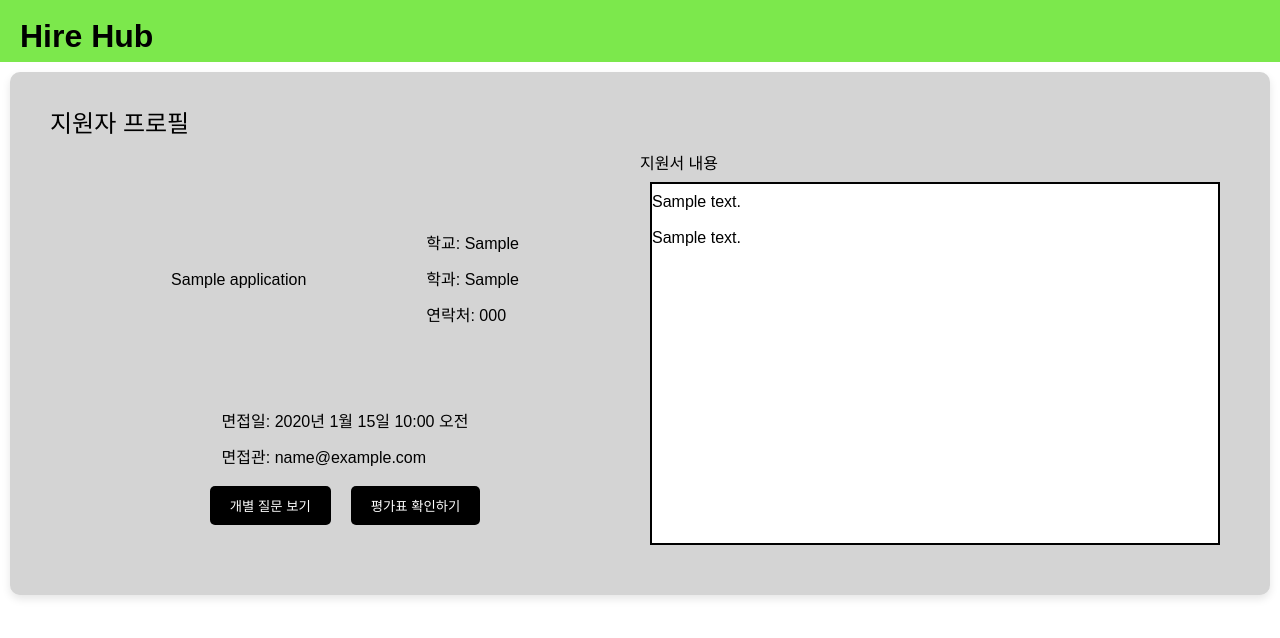
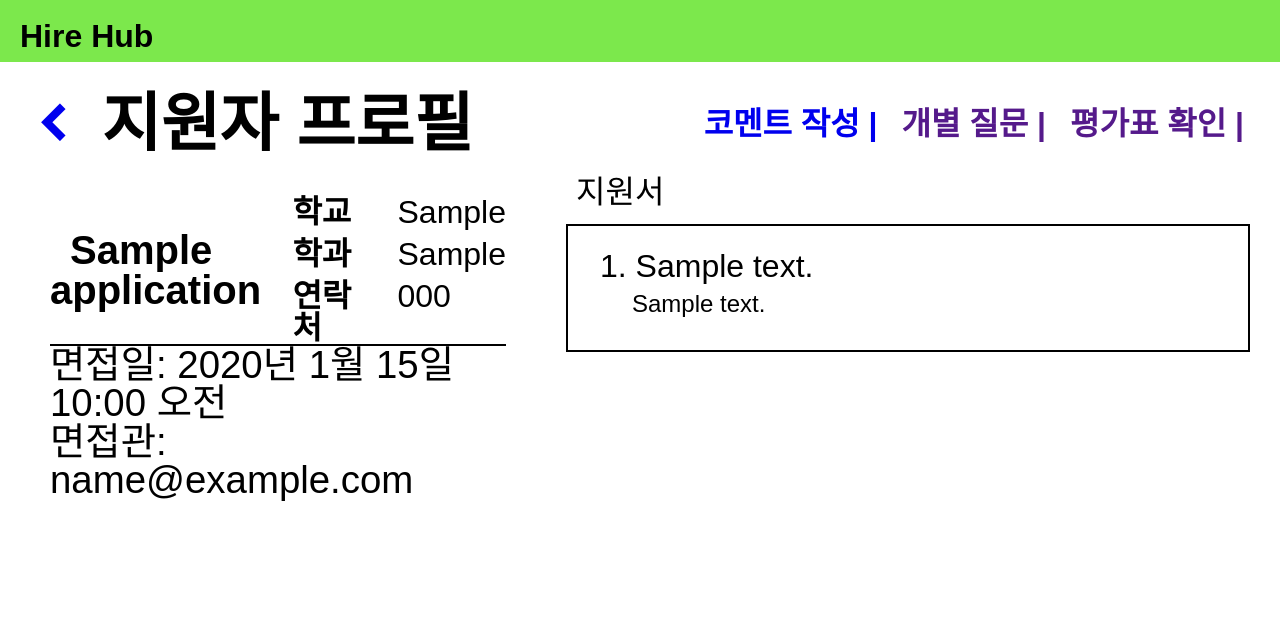
Before and after one commit to yumin22/piro21_HireHub, a Django app: page /applicants/document/profile/1 in a window 1280 px wide. Shown: the top 638 px of the page. Run offline with Django 5.2, Linux system fonts and the light colour scheme; tables that the repository leaves empty hold one stand-in row (values such as "Sample post"); some web fonts are replaced.

Commit message:
코멘트페이지 css까지

```diff
--- a/applicants/urls.py
+++ b/applicants/urls.py
@@ -8,4 +8,5 @@ urlpatterns = [
     path("document", views.document, name="document"),
     path('search_applicant/', views.search_applicant, name='search_applicant'),
     path("document/profile/<int:pk>", views.profile, name='profile'),
+    path("document/profile/<int:pk>/comment/", views.comment, name='comment'),
 ]
--- a/applicants/views.py
+++ b/applicants/views.py
@@ -1,9 +1,9 @@
-from django.shortcuts import render, redirect, get_object_or_404
-from .models import Application, Answer
+from django.shortcuts import render, get_object_or_404, redirect
+from django.http import JsonResponse
+from .models import Application, Answer, Comment
 from accounts.models import Interviewer
-from django.http import JsonResponse
+from .forms import CommentForm
 
-# Create your views here.
 def interview(request):
     applicants = Application.objects.all()
     ctx = {"applicants": applicants}
@@ -13,7 +13,6 @@ def document(request):
     applicants = Application.objects.all()
     ctx = {"applicants": applicants}
     return render(request, "applicant/document.html", ctx)
-
 
 def search_applicant(request):
     search_txt = request.GET.get('search_txt')
@@ -29,3 +28,40 @@ def profile(request, pk):
         'answers': answers,
     }
     return render(request, 'applicant/profile.html', ctx)
+
+def comment(request, pk):
+    applicant = get_object_or_404(Application, pk=pk)
+    answers = Answer.objects.filter(application=applicant)
+    comments = Comment.objects.filter(application=applicant).order_by('created_at')
+    form = CommentForm()
+
+    if request.method == 'POST':
+        interviewer = get_object_or_404(Interviewer, email=request.user.email)  # 인터뷰어 객체 가져오기
+        form = CommentForm(request.POST)
+        if form.is_valid():
+            comment = form.save(commit=False)
+            comment.application = applicant
+            comment.interviewer = interviewer
+            comment.save()
+            if request.headers.get('x-requested-with') == 'XMLHttpRequest':  # AJAX 요청 확인
+                return JsonResponse({
+                    'success': True,
+                    'comment': {
+                        'text': comment.text,
+                        'created_at': comment.created_at.strftime('%Y-%m-%d %H:%M:%S'),
+                        'interviewer': interviewer.email  # 인터뷰어 이메일 반환
+                    }
+                })
+            else:
+                return redirect('applicants:comment', pk=pk)
+        else:
+            if request.headers.get('x-requested-with') == 'XMLHttpRequest':  # AJAX 요청 확인
+                return JsonResponse({'success': False, 'error': 'Invalid form submission', 'form_errors': form.errors.as_json()})
+
+    ctx = {
+        'applicant': applicant,
+        'answers': answers,
+        'comments': comments,
+        'form': form,
+    }
+    return render(request, 'applicant/comments.html', ctx)
--- a/static/css/profile.css
+++ b/static/css/profile.css
@@ -1,113 +1,126 @@
-body {
-    margin: 0;
-    font-family: Arial, sans-serif;
+section {
+    padding: 30px 20px;
+    height: 100%;
+    display: flex;
+    flex-direction: column;
+}
+.profile_header {
+    display: flex;
+    justify-content: space-between;
+    align-items: center;
+    margin-bottom: 20px;
+}
+.profile_logo {
+    font-size: 4rem;
+    font-weight: bold;
+}
+.profile_logo a {
+    text-decoration: none;
+}
+.actions {
+    display: flex;
+    justify-content: space-between;
+    font-size: 2rem;
+    font-weight: bold;
+    gap: 1.5rem;
+    margin-right: 1rem;
+}
+.actions a {
+    text-decoration: none;
 }
 
 .profile_section {
-    background-color: rgb(212, 212, 212);
-    padding: 20px;
-    border-radius: 10px;
-    box-shadow: 0 4px 8px rgba(0,0,0,0.1);
-    margin: 10px;
     display: flex;
-    justify-content: center;
+    /*height: calc(100% - 80px);*/
+    height: 100%;
+    /*padding-bottom: 20px;*/
 }
 
 .profile_container {
-    padding: 20px;
-    flex-direction: row;
-    width: 100%;
-
+    background-color: var(--box-color);
+    border-radius: 10px;
+    width: 40%;
+    height: 100%;
+    margin-right: 20px;
+    padding: 20px 30px;
+    display: flex;
+    flex-direction: column;
+    align-items: center;
 }
 
-.profile_container h2 {
-    font-size: 24px;
-    margin-bottom: 20px;
+.profile_personal {
+    display: flex;
+    align-items: center;
+    text-align: center;
+    height: 50%;
+    width: 100%;
+    border-bottom: 2px solid black;
 }
-
-.profile_container div {
+.profile_name {
+    font-size: 2.5rem;
+    font-weight: bold;
+    width: 40%;
+}
+.profile_detail {
     display: flex;
+    padding-left: 60px;
+    gap: 30px;
+    width: 60%;
 }
-
-
-.profile_details {
+.profile_detail1 {
     display: flex;
     flex-direction: column;
-    justify-content: space-between;
-    margin-bottom: 20px;
-    flex: 1;
+    gap: 10px;
+    font-weight: bold;
+    font-size: 2rem;
+    text-align: start;
 }
-
-.profile_personal{
-    display: flex;
-    flex-direction: row;
-    align-items: center;
-    margin: 10px;
-    justify-content: center;
-
-}
-.profile_personal div{
+.profile_detail2 {
     display: flex;
     flex-direction: column;
-    margin: 60px;
+    gap: 10px;
+    font-size: 2rem;
+    text-align: start;
 }
-
 
 .profile_interview {
     display: flex;
+    flex-direction: column;
     justify-content: center;
-}
-.profile_interview div{
-    flex-direction: column;
-}
-
-
-.profile_personal p, .profile_interview p {
-    margin: 10px 0;
-    font-size: 16px;
-}
-
-.actions {
-    display: flex;
-    justify-content: center;
-}
-
-.actions button {
-    background-color: black;
-    color: white;
-    border: none;
-    padding: 10px 20px;
-    border-radius: 5px;
-    cursor: pointer;
-    margin: 10px;
-}
-
-.actions button:hover {
-    background-color: #444;
+    font-size: 2.4rem;
+    height: 50%;
 }
 
 .application_container{
-    flex: 1;
+    width: 60%;
+    height: 100%;
+    padding: 0 10px;
+}
+.application_container h3 {
+    font-size: 2rem;
+    padding-left: 10px;
+}
+.application_content {
+    height: calc(100% - 3rem);
+    border: 2px solid black;
+    border-radius: 1rem s;
+    margin-top: 1rem;
+    padding: 1.5rem 2rem;
+    overflow-y: scroll;
     flex-direction: column;
 }
-.application_content {
-    background-color: white;
-    margin: 10px;
-    border: 2px solid black;
-    overflow: auto; /* 스크롤 가능하도록 설정 */
-    flex-direction: column;
-    flex: 1;
+.application_content::-webkit-scrollbar {
+    width: 8px;
 }
-
-.application_content h3 {
-    font-size: 20px;
-    margin-bottom: 10px;
+.application_content::-webkit-scrollbar-thumb {
+    border-radius: 10px;
+    background: black;
 }
-
-.answers{
-    flex-direction: column;
+.application_question {
+    font-size: 2rem;
 }
-.answers p {
+.application_answer {
     margin: 10px 0;
-    font-size: 16px;
+    margin-left: 2rem;
+    font-size: 1.5rem;
 }
--- a/templates/applicant/document.html
+++ b/templates/applicant/document.html
@@ -10,7 +10,7 @@
         <p>지원자</p>
         <div class="scroll_section">
             {% for applicant in applicants %}
-            <div class="each_applicant all" onclick="location.href='{% url 'applicants:profile' applicant.pk %}';" style="cursor:pointer;">
+            <div class="each_applicant all" onclick="location.href='{% url 'applicants:profile' applicant.pk %}';" style="cursor:pointer;"></div>
                 <ul class="applicant_info">
                     <li id="name">{{applicant.name}}</li>
                     <li class="info">{{applicant.school}}</li>
--- a/templates/applicant/profile.html
+++ b/templates/applicant/profile.html
@@ -6,43 +6,47 @@
 </head>
 {% endblock %}
 {% block content %}
-<section class="profile_section">
+<section>
+    <div class="profile_header">
+        <div class="profile_logo">
+            <a href='{% url "accounts:mainboard" pk=user.pk %}'><i class="ri-arrow-left-s-line"></i></a>
+            <span>지원자 프로필</span>
+        </div>
+        <div class="actions">
+            <a href="{% url 'applicants:comment' applicant.pk %}">코멘트 작성 |</a>
+            <a href="">개별 질문 |</a>
+            <a href="">평가표 확인 |</a>
+        </div>
+    </div>
+    <div class="profile_section">
         <div class="profile_container">
-        <h2>지원자 프로필</h2>
-        <div>
-            <div class="profile_details">
             <div class="profile_personal">
-                    <div>
-                        <p><strong>{{ applicant.name }}</strong> </p>
+                <div class="profile_name">{{ applicant.name }}</div>
+                <div class="profile_detail">
+                    <div class="profile_detail1">
+                        <p>학교</p>
+                        <p>학과</p>
+                        <p>연락처</p>
                     </div>
-                    <div>
-                        <p><strong>학교:</strong> {{ applicant.school }}</p>
-                        <p><strong>학과:</strong> {{ applicant.major }}</p>
-                        <!--<p><strong>이메일:</strong> {{applicant.phone_number}}</p><-->
-                        <p><strong>연락처:</strong> {{ applicant.phone_number }}</p>
+                    <div class="profile_detail2">
+                        <p>{{ applicant.school }}</p>
+                        <p>{{ applicant.major }}</p>
+                        <p>{{ applicant.phone_number }}</p>
+                    </div>
                 </div>
             </div>
             <div class="profile_interview">
-                    <div>
                 <p><strong>면접일:</strong> {{ applicant.interview_date }}</p>
                 <p><strong>면접관:</strong> {{ applicant.interviewer }}</p>
             </div>
         </div>
-                <div class="actions">
-                    <button>개별 질문 보기</button>
-                    <button>평가표 확인하기</button>
-                </div>
-            </div>
         <div class="application_container">
-                <h3>지원서 내용</h3>
+            <h3>지원서</h3>
             <div class="application_content">
-                    <div class="answers">
                 {% for answer in answers %}
-                            <p><strong>{{ answer.question.question_text }}</strong></p>
-                            <p>{{ answer.answer_text }}</p>
+                    <p class="application_question"><strong>{{ answer.question.id }}. {{ answer.question.question_text }}</strong></p>
+                    <p class="application_answer">{{ answer.answer_text }}</p>
                 {% endfor %}
-                </div>
-            </div>
             </div>
         </div>
     </div>
--- a/templates/base.html
+++ b/templates/base.html
@@ -5,20 +5,23 @@
 <head>
     <meta charset="UTF-8">
     <meta name="viewport" content="width=device-width, initial-scale=1.0">
+    <link rel="stylesheet" as="style" crossorigin href="https://cdn.jsdelivr.net/gh/orioncactus/pretendard@v1.3.9/dist/web/static/pretendard.min.css" />
     <link rel="stylesheet" href="{% static 'css/reset.css' %}">
-    <link rel="stylesheet" as="style" crossorigin href="https://cdn.jsdelivr.net/gh/orioncactus/pretendard@v1.3.9/dist/web/static/pretendard.min.css" />
+    <link rel="stylesheet" href="{% static 'css/variable.css' %}">
     <link rel="stylesheet" as="style" crossorigin href="https://cdn.jsdelivr.net/npm/remixicon/fonts/remixicon.css">
     <style>
         body {
-            font-family: 'Pretendard', sans-serif;
+            font-family: 'Pretendard', sans-serif !important;
         }
     </style>
     {% block head %} {% endblock %}
 </head>
 <body>
     <header>
+        {% include 'navbar.html'%}
     </header>
-    {% include 'navbar.html'%}
-    {% block content %}<!-- 여기 내용-->{% endblock %}
+    <main>
+        {% block content %}<!-- 여기 내용-->{% endblock %}
+    </main>
 </body>
 </html>
--- a/templates/mainboard.html
+++ b/templates/mainboard.html
@@ -19,6 +19,7 @@
         <div class="scroll_section">
             {% for applicant in sort_applicants %}
             <div class="my_applicant" onclick="location.href='{% url 'applicants:profile' applicant.pk %}';" style="cursor:pointer;">
+
                 <ul class="applicant_info">
                     <li id="name">{{applicant.name}}</li>
                     <li class="info">{{applicant.school}}</li>
@@ -30,7 +31,7 @@
         </div>
     </div>
     <div class="my_schedule">
-        <p class="main_title">내 일정 <span id="interview_num">{{interview_num}}건</span></p>
+        <p class="main_title">내 일정 <span id="interview_num">{{interview_num}}</span></p>
         <div class="scroll_section">
             {% for applicant in applicants %}
             <div class="schedule_content">
--- a/templates/navbar.html
+++ b/templates/navbar.html
@@ -20,7 +20,7 @@
             </div>
         </div>
         <a href='{% url "applicants:interview" %}'><h2>템플릿</h2></a><!--임시url-->
-        <a href='{% url "applicants:interview" %}'><h2>로그아웃</h2></a><!--임시url-->
+        <a href='{% url "accounts:logout" %}'><h2>로그아웃</h2></a><!--임시url-->
     </div>
     {% endif %}
 </nav>
```
Also changed, not shown: applicants/forms.py (+7 -1 lines), applicants/models.py (+9 -0 lines), static/css/comments.css (added, +149 -0 lines), static/js/comments.js (added, +47 -0 lines), templates/applicant/comments.html (added, +54 -0 lines), applicants/migrations/0002_comment.py (added). Lines whose indentation alone changed are shown as unchanged.
